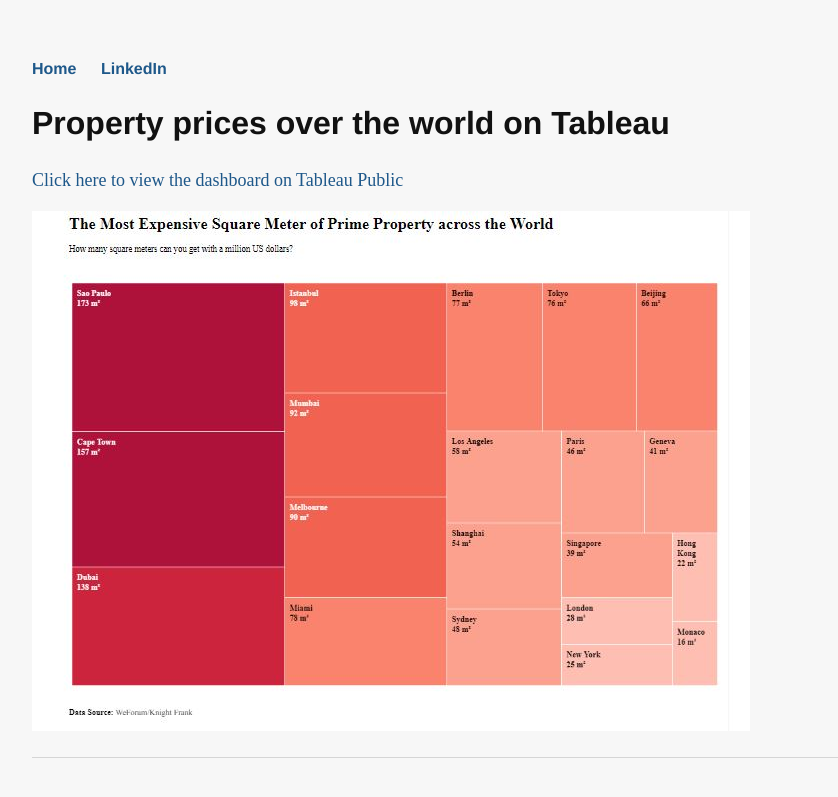
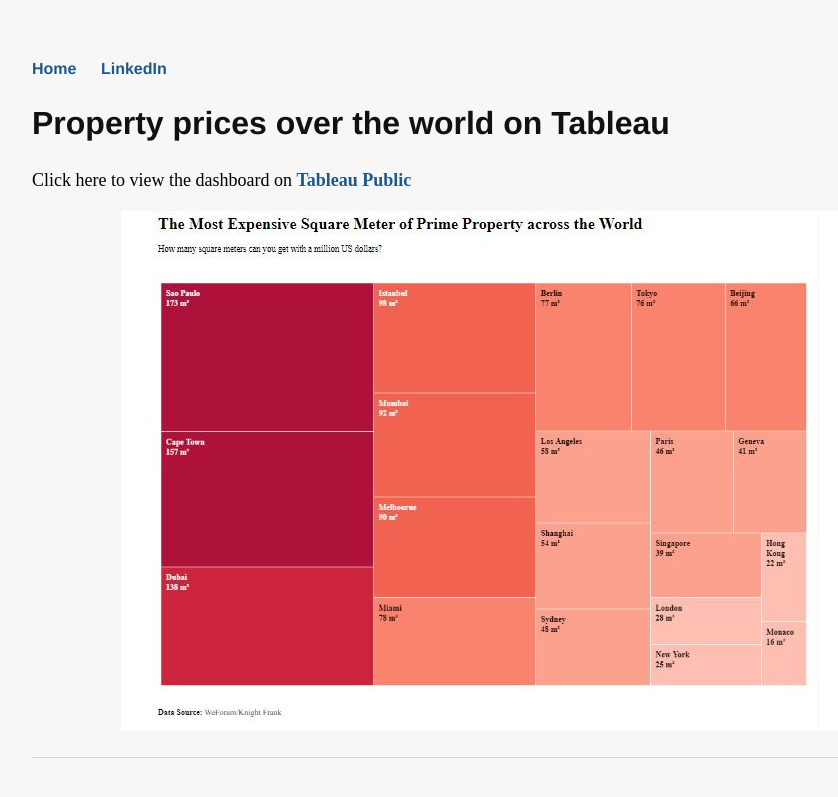
Before and after one commit to h2kh/h2kh.github.io, a Jekyll site: the page built from _posts/2019-06-05-Property-prices-over-the-world-on-Tableau.md, in a window 1280 px wide. Shown: the top 797 px of the page, without its empty margins (160-998 px from the left). Built offline with Jekyll 4.4.1, drawn with Linux system fonts in a browser that asks for light colours.

Commit message:
Update 2019-06-05-Property-prices-over-the-world-on-Tableau.md

```diff
--- a/_posts/2019-06-05-Property-prices-over-the-world-on-Tableau.md
+++ b/_posts/2019-06-05-Property-prices-over-the-world-on-Tableau.md
@@ -5,6 +5,8 @@ tableau: 'true'
 ---
 
 
-[Click here to view the dashboard on Tableau Public](https://public.tableau.com/views/Propertypricesovertheworld/Dashboard?:embed=y&:display_count=yes&publish=yes&:origin=viz_share_link)
+Click here to view the dashboard on **[Tableau Public](https://public.tableau.com/views/Propertypricesovertheworld/Dashboard?:embed=y&:display_count=yes&publish=yes&:origin=viz_share_link)**
 
-![tabdash](/assets/proprice.JPG)
+{:refdef: style="text-align: center;"}
+![Dashboard snapshot]({{ site.baseimg }}/assets/proprice.JPG)
+{: refdef}
```
